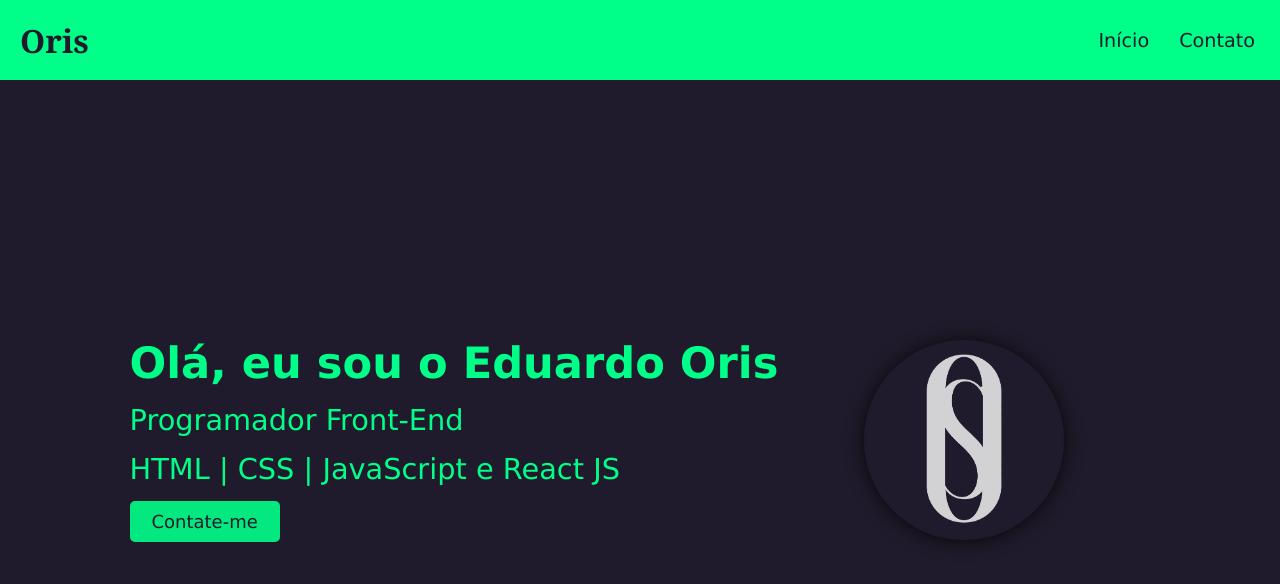
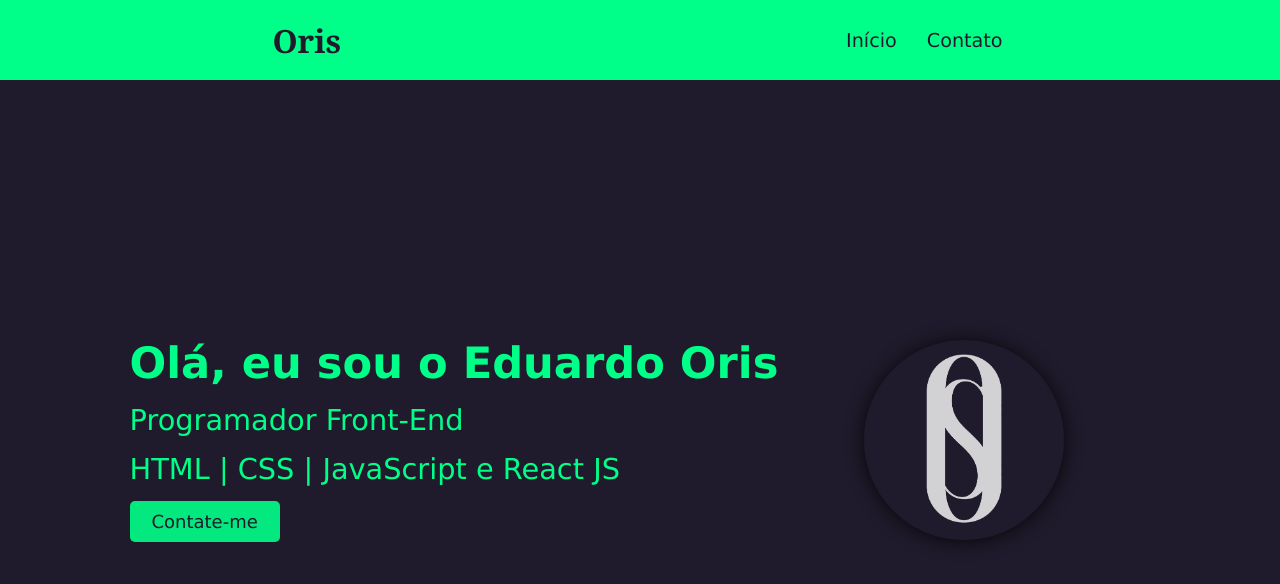
Before and after one commit to eduardooris/Portfolio-React, a React (Create React App) app: page / in a window 1280 px wide. Shown: the top 584 px of the page. Built offline with nearby package versions, Linux system fonts and the light colour scheme.

Commit message:
Update Header.module.css

```diff
--- a/src/components/header/Header.module.css
+++ b/src/components/header/Header.module.css
@@ -3,7 +3,7 @@
     box-shadow: 0 1px 0 #201b2c;
     display: flex;
     align-items: center;
-    justify-content: space-between;
+    justify-content: space-around;
     padding: 5px 20px;
     height: 80px;
     position: fixed;
@@ -49,3 +49,10 @@
 .menu a:hover::after {
     width: 100%;
 }
+
+@media (max-width: 600px) {
+    .Header{
+        justify-content: space-between;
+    }
+
+}
```
